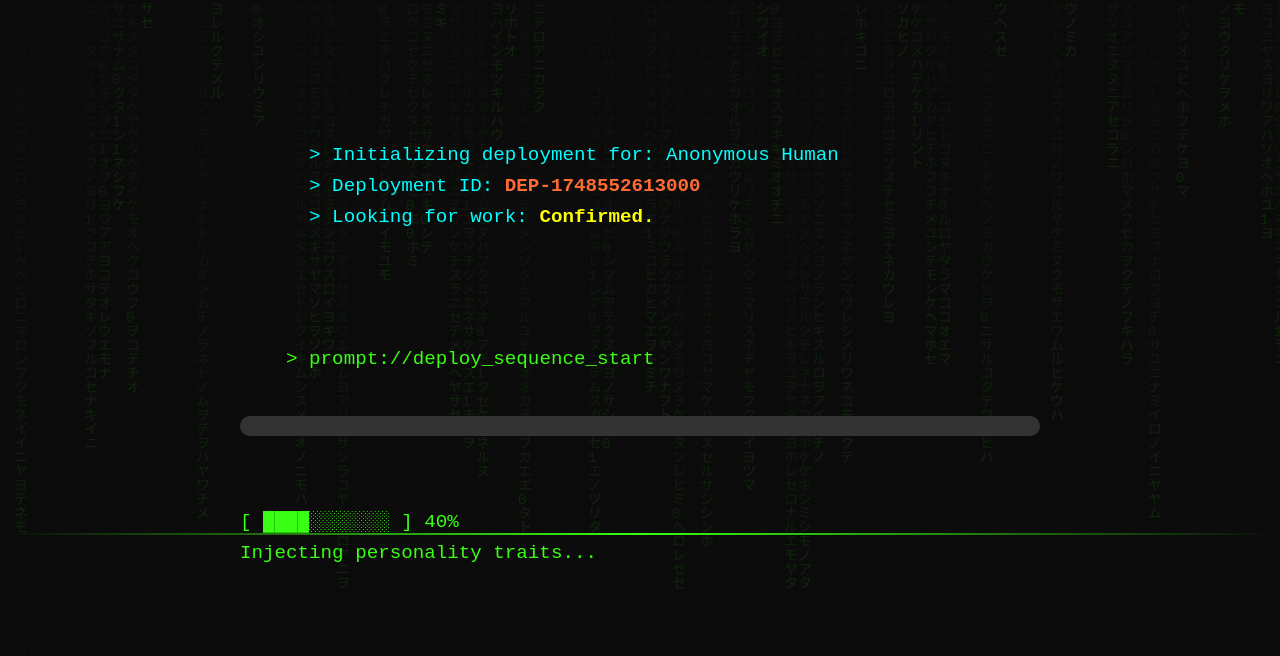
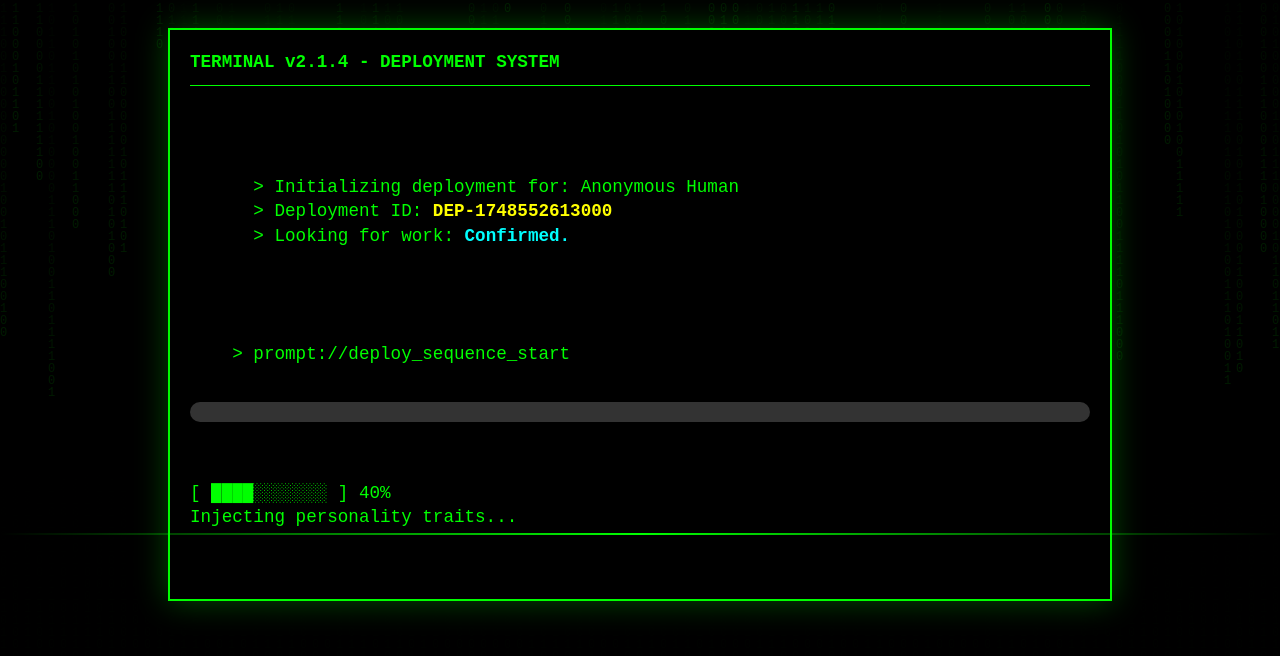
Before and after one commit to ngaudiomanychat/deploy-sequence, a plain HTML site: page index.html in a window 1280 px wide. Drawn offline with Linux system fonts and the light colour scheme.

Commit message:
Update index.html

```diff
--- a/index.html
+++ b/index.html
@@ -6,18 +6,32 @@
   <title>Developer Deployment</title>
   <style>
     body {
-      background-color: #0d0d0d;
-      color: #39ff14;
+      background-color: #000000;
+      color: #00ff00;
       font-family: 'Courier New', Courier, monospace;
-      padding: 40px;
-      font-size: 1.2rem;
-      line-height: 1.6;
+      padding: 20px;
+      font-size: 1.1rem;
+      line-height: 1.4;
       overflow-x: hidden;
     }
     .terminal {
-      max-width: 800px;
+      max-width: 900px;
       margin: 0 auto;
       white-space: pre-wrap;
+      background-color: #000000;
+      border: 2px solid #00ff00;
+      border-radius: 0;
+      padding: 20px;
+      box-shadow: 0 0 30px rgba(0, 255, 0, 0.3);
+    }
+    .terminal::before {
+      content: "TERMINAL v2.1.4 - DEPLOYMENT SYSTEM";
+      display: block;
+      color: #00ff00;
+      border-bottom: 1px solid #00ff00;
+      padding-bottom: 10px;
+      margin-bottom: 15px;
+      font-weight: bold;
     }
     .blinking {
       animation: blink 1s infinite;
@@ -35,23 +49,23 @@
       overflow: hidden;
     }
     .progress-fill {
-      background: linear-gradient(90deg, #39ff14, #00ff88);
+      background: linear-gradient(90deg, #00ff00, #00cc00);
       height: 100%;
       width: 0%;
       transition: width 0.3s ease;
       border-radius: 10px;
-      box-shadow: 0 0 20px rgba(57, 255, 20, 0.5);
+      box-shadow: 0 0 20px rgba(0, 255, 0, 0.5);
     }
     .user-info {
-      color: #00ffff;
+      color: #00ff00;
       margin-bottom: 20px;
     }
     .deployment-id {
-      color: #ff6b35;
+      color: #ffff00;
       font-weight: bold;
     }
     .status-working {
-      color: #ffff00;
+      color: #00ffff;
       font-weight: bold;
     }
     .matrix-bg {
@@ -70,7 +84,7 @@
       left: 0;
       width: 100%;
       height: 2px;
-      background: linear-gradient(90deg, transparent, #39ff14, transparent);
+      background: linear-gradient(90deg, transparent, #00ff00, transparent);
       animation: scan 3s linear infinite;
       z-index: 1;
     }
@@ -127,8 +141,8 @@
     canvas.width = window.innerWidth;
     canvas.height = window.innerHeight;
 
-    const matrixChars = '01アイウエオカキクケコサシスセソタチツテトナニヌネノハヒフヘホマミムメモヤユヨラリルレロワヲン';
-    const fontSize = 14;
+    const matrixChars = '01010101';
+    const fontSize = 12;
     const columns = canvas.width / fontSize;
     const drops = [];
 
@@ -137,10 +151,10 @@
     }
 
     function drawMatrix() {
-      ctx.fillStyle = 'rgba(0, 0, 0, 0.04)';
+      ctx.fillStyle = 'rgba(0, 0, 0, 0.05)';
       ctx.fillRect(0, 0, canvas.width, canvas.height);
 
-      ctx.fillStyle = '#39ff14';
+      ctx.fillStyle = '#00ff00';
       ctx.font = fontSize + 'px monospace';
 
       for (let i = 0; i < drops.length; i++) {
@@ -180,7 +194,47 @@
       'Neutral Good'
     ];
 
+    // Random scents
+    const scents = [
+      'Existential Dread',
+      'The Color Purple',
+      'Wednesday Morning',
+      'Forgotten Dreams',
+      'Static Electricity',
+      'The Sound of Silence',
+      'Regret and Paprika',
+      'Digital Nostalgia',
+      'Expired Hope',
+      'Quantum Uncertainty',
+      'Your Childhood Bedroom',
+      'Unfinished Sentences',
+      'The Internet in 1997',
+      'Invisible Disappointment',
+      'Theoretical Physics'
+    ];
+
+    // Random conversational animals
+    const conversationalStyles = [
+      'Philosophical Platypus in Crocs',
+      'Anxious Axolotl Wearing Cargo Shorts',
+      'Pretentious Pangolin in a Beret',
+      'Caffeinated Capybara with Reading Glasses',
+      'Melancholic Mantis Shrimp in Suspenders',
+      'Overthinking Octopus in a Turtleneck',
+      'Sarcastic Shoebill Stork in Flip-Flops',
+      'Existential Quokka Wearing Fingerless Gloves',
+      'Passive-Aggressive Pufferfish in a Vest',
+      'Neurotic Naked Mole Rat in Overalls',
+      'Oversharing Ocelot in Yoga Pants',
+      'Dramatic Dik-Dik in a Cape',
+      'Conspiracy Theorist Tapir in Tin Foil Hat',
+      'Depressed Dugong in Sweatpants',
+      'Motivational Manatee in a Power Suit'
+    ];
+
     const randomAlignment = alignments[Math.floor(Math.random() * alignments.length)];
+    const randomScent = scents[Math.floor(Math.random() * scents.length)];
+    const randomStyle = conversationalStyles[Math.floor(Math.random() * conversationalStyles.length)];
 
     document.getElementById('userName').textContent = userName;
     document.getElementById('deploymentId').textContent = deploymentId;
@@ -195,7 +249,7 @@
       { progress: 70, text: '[ ███████░░░░ ] 70%\nRunning compatibility tests...' },
       { progress: 85, text: '[ ████████░░░ ] 85%\nFinalizing deployment protocols...' },
       { progress: 95, text: '[ █████████░░ ] 95%\nEstablishing secure connection...' },
-      { progress: 100, text: '[ ██████████ ] 100%\n\n> DEPLOYMENT COMPLETE\n\nLooking for work: ' + userClass + '\nAlignment: ' + randomAlignment + '\nStatus: <span class="glitch">ACTIVE IN PRODUCTION</span>\n\nReady for new opportunities...\n<span class="blinking">█</span>' }
+      { progress: 100, text: '[ ██████████ ] 100%\n\n> DEPLOYMENT COMPLETE\n\nLooking for work: ' + userClass + '\nAlignment: ' + randomAlignment + '\nSmells of: ' + randomScent + '\nConversational Style: ' + randomStyle + '\nStatus: <span class="glitch">ACTIVE IN PRODUCTION</span>\n\nReady for new opportunities...\n<span class="blinking">█</span>' }
     ];
 
     let currentStep = 0;
```
